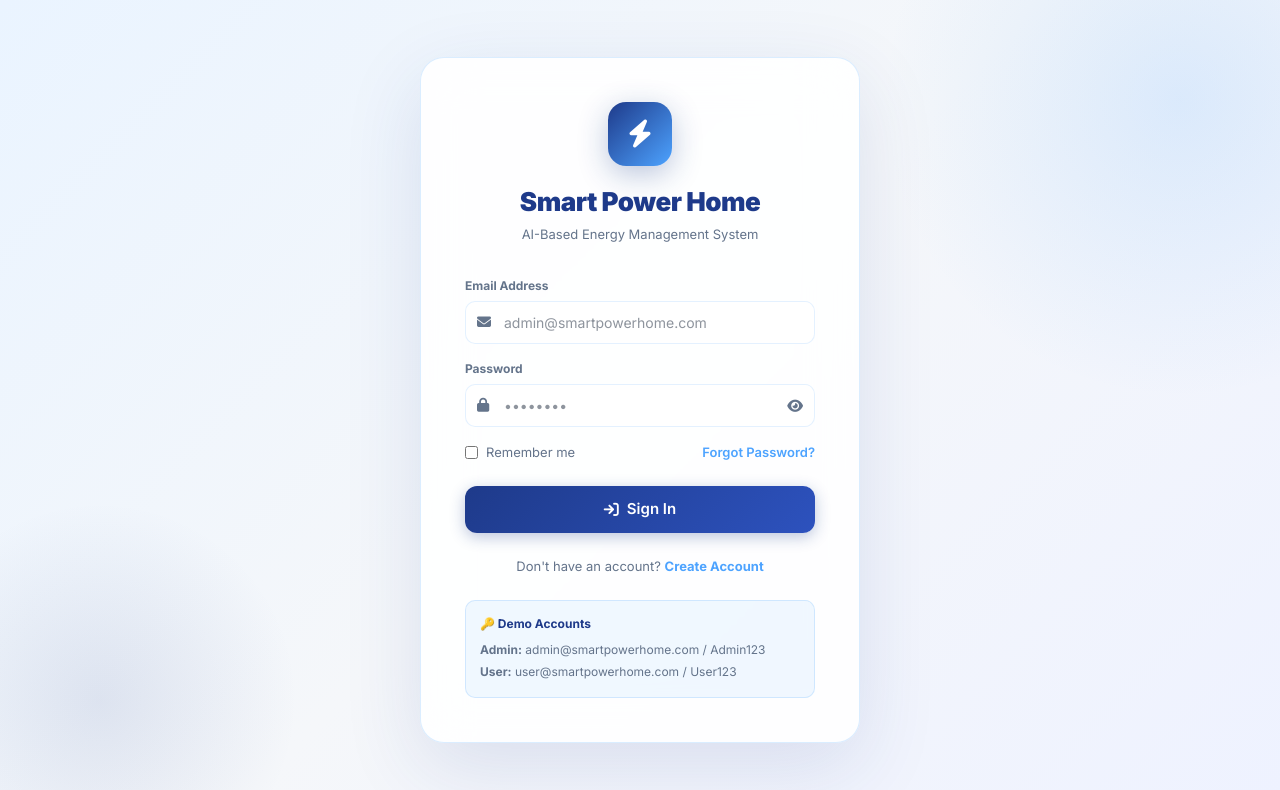
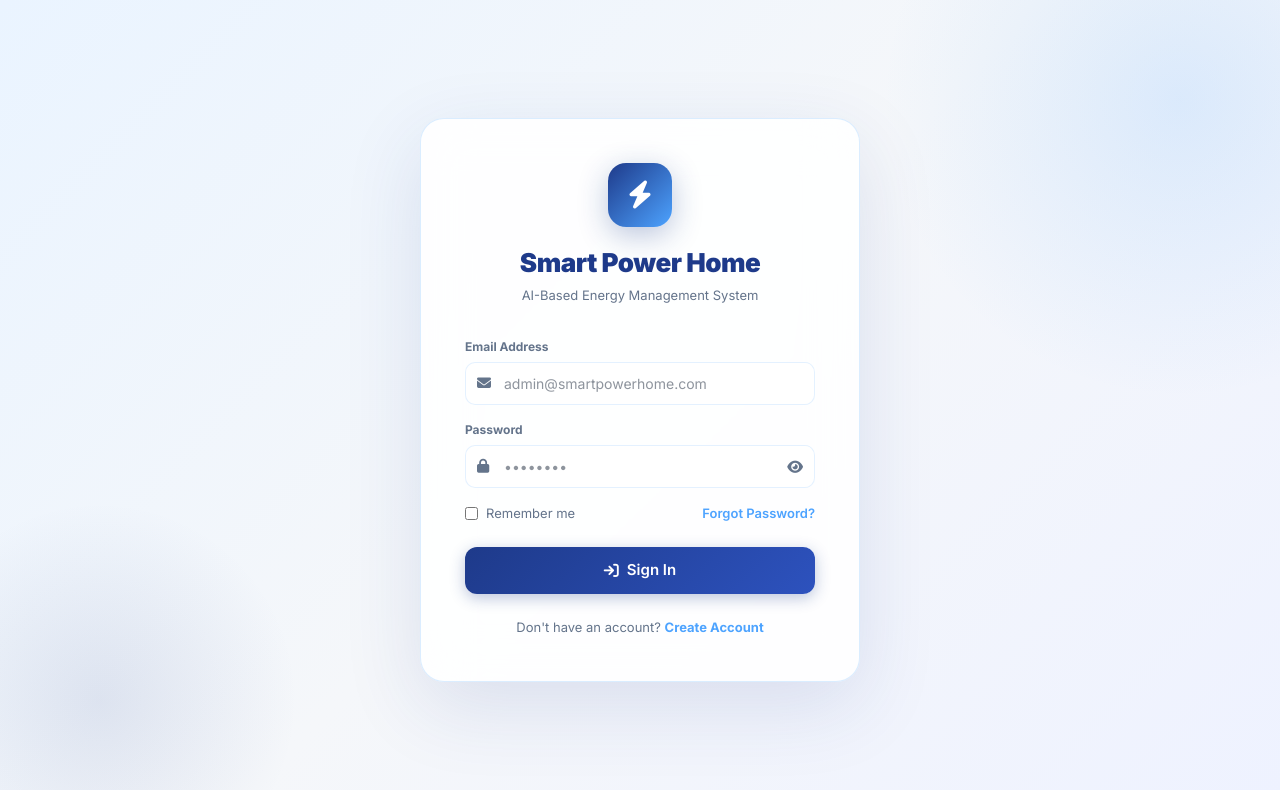
Before and after one commit to eldinfakher7-max/Safe-power-home, a Next.js app: page /login in a window 1280 px wide. Shown: the top 790 px of the page. Built offline with nearby package versions, Linux system fonts and the light colour scheme.

Commit message:
Remove Demo Accounts box from login page

```diff
--- a/src/app/login/page.js
+++ b/src/app/login/page.js
@@ -115,14 +115,7 @@
           <Link href="/signup" style={{ color: 'var(--secondary)', fontWeight: 700, textDecoration: 'none' }}>Create Account</Link>
         </div>
 
-        {/* Demo credentials */}
-        <div style={{ marginTop: 24, padding: 14, background: 'rgba(77,163,255,0.08)', borderRadius: 10, border: '1px solid rgba(77,163,255,0.2)', fontSize: 12 }}>
-          <div style={{ fontWeight: 700, color: 'var(--primary)', marginBottom: 6 }}>🔑 Demo Accounts</div>
-          <div style={{ color: 'var(--text-muted)', lineHeight: 1.8 }}>
-            <div><b>Admin:</b> admin@smartpowerhome.com / Admin123</div>
-            <div><b>User:</b> user@smartpowerhome.com / User123</div>
-          </div>
-        </div>
+
       </div>
     </div>
   );
```
